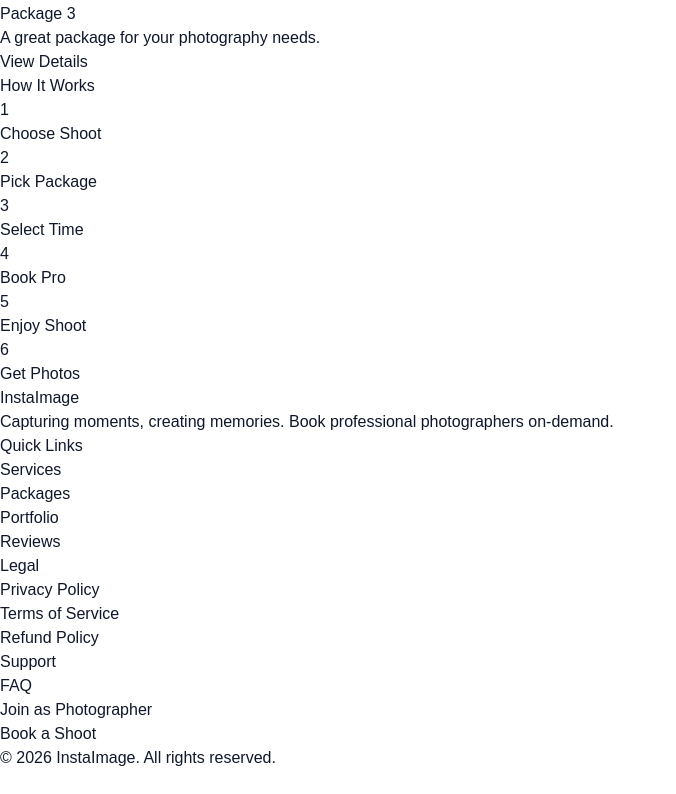
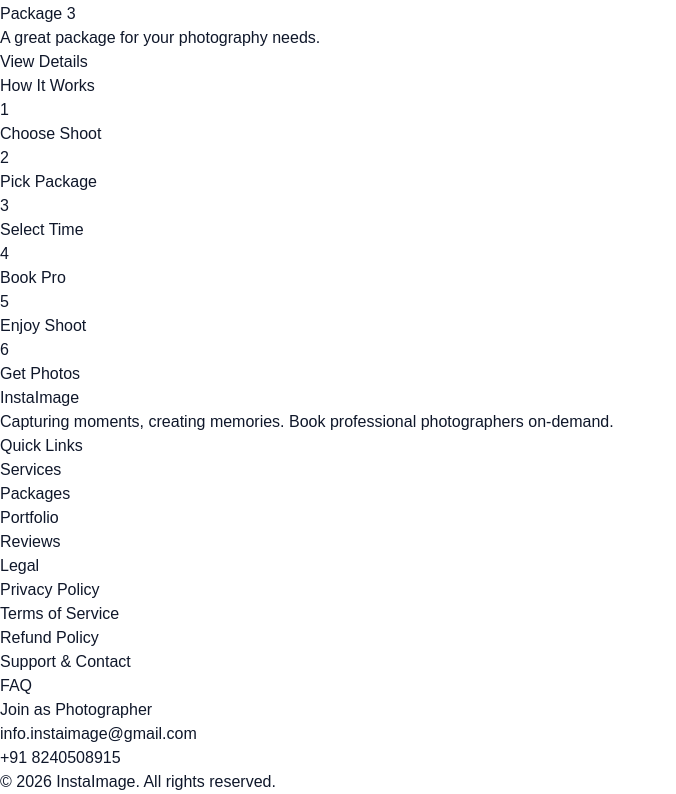
Before and after one commit to santrarony9/ECOM-DP, a Next.js app in the folder frontend/: page / in a window 1280 px wide. Shown: the part 485-1279 px from the top of the page, without its empty margins (0-676 px from the left). Before the commit the page ends 1255 px from the top, so only its background shows below. Built offline with nearby package versions, Linux system fonts and the light colour scheme.

Commit message:
feat: add official contact info to footer

```diff
--- a/frontend/src/components/layout/footer.tsx
+++ b/frontend/src/components/layout/footer.tsx
@@ -27,11 +27,12 @@
             </ul>
           </div>
           <div>
-            <h4 className="font-semibold mb-4">Support</h4>
+            <h4 className="font-semibold mb-4">Support & Contact</h4>
             <ul className="space-y-2 text-gray-400">
               <li><Link href="/faq" className="hover:text-white transition-colors">FAQ</Link></li>
               <li><Link href="/become-a-photographer" className="hover:text-white transition-colors">Join as Photographer</Link></li>
-              <li><Link href="/booking" className="hover:text-white transition-colors">Book a Shoot</Link></li>
+              <li className="pt-4 mt-4 border-t border-gray-800"><a href="mailto:info.instaimage@gmail.com" className="hover:text-white transition-colors">info.instaimage@gmail.com</a></li>
+              <li><a href="tel:+918240508915" className="hover:text-white transition-colors">+91 8240508915</a></li>
             </ul>
           </div>
         </div>
```
